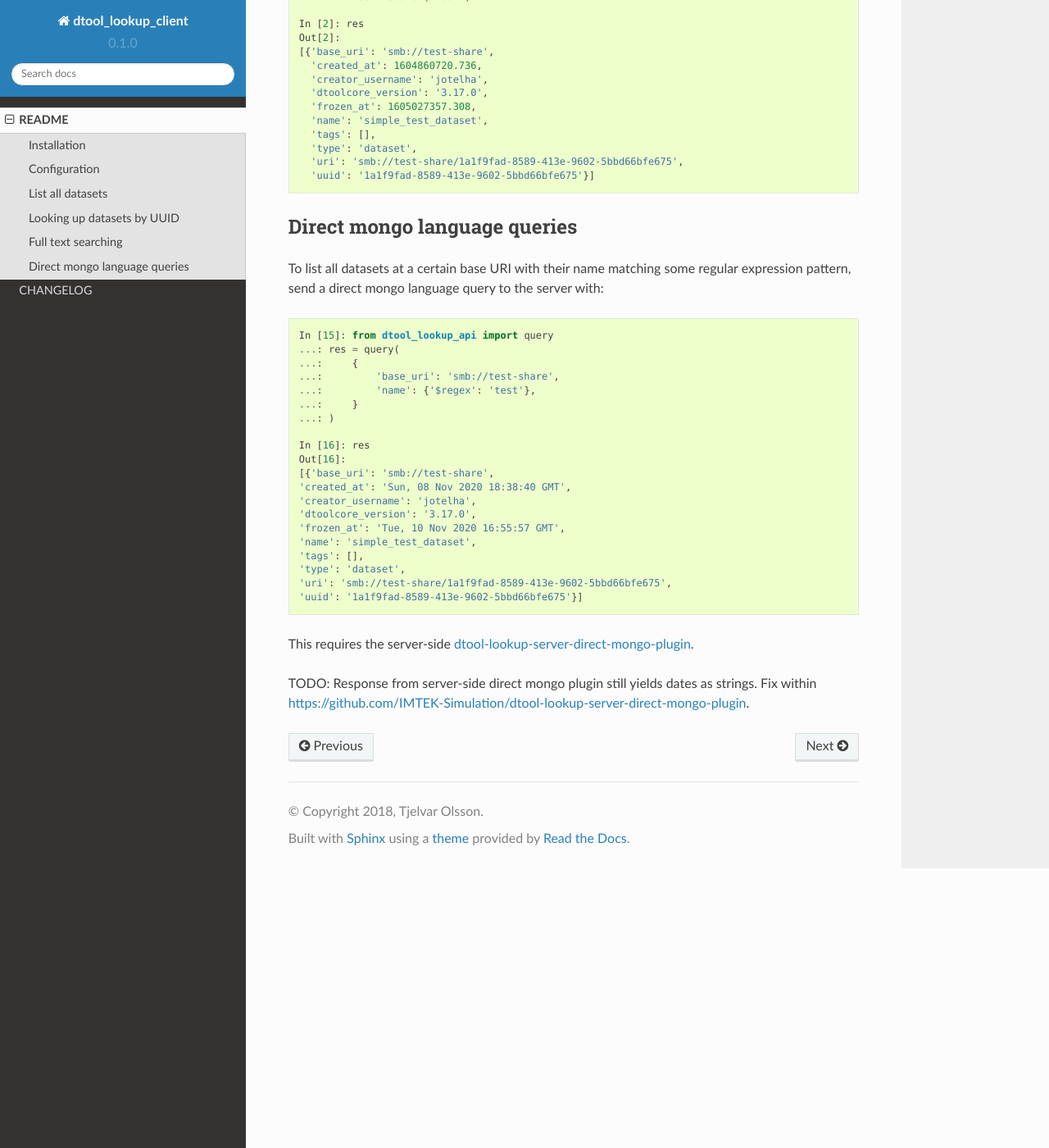
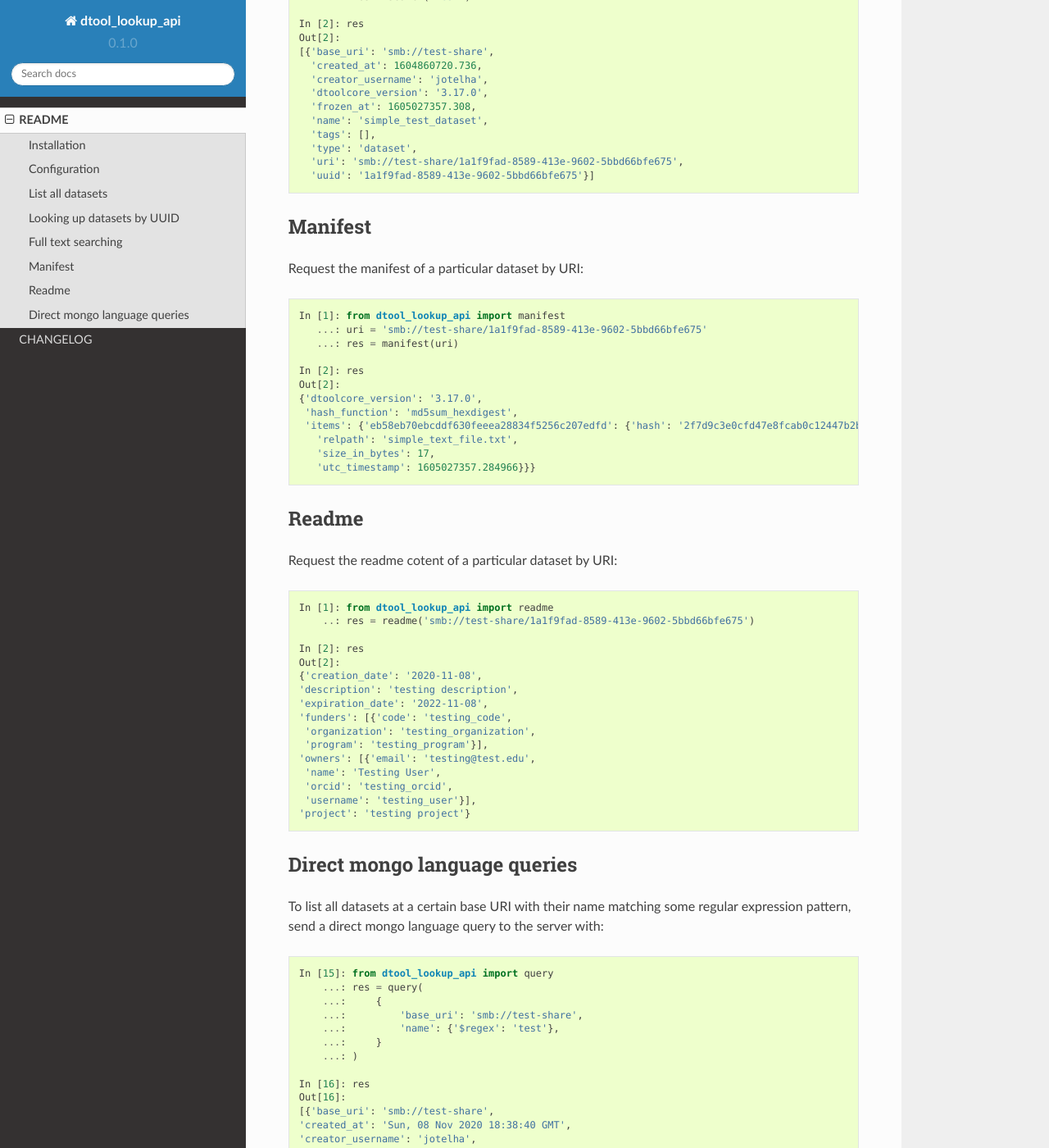
Before and after one commit to livMatS/dtool-lookup-api, a Sphinx documentation site: the page built from docs/source/README.rst, in a window 1280 px wide and 1400 px high, scrolled down 1749 px. Shown: the whole window at 82% size. Built offline with Sphinx 7.4.7 and the Read the Docs theme 2.0.0, drawn with Linux system fonts in a browser that asks for light colours; some of the changed text lies outside the part shown.

Commit message:
DOC: README

```diff
--- a/README.rst
+++ b/README.rst
@@ -95,6 +95,49 @@ Full text search for the word "test"::
       'uuid': '1a1f9fad-8589-413e-9602-5bbd66bfe675'}]
 
 
+Manifest
+--------
+
+Request the manifest of a particular dataset by URI::
+
+    In [1]: from dtool_lookup_api import manifest
+       ...: uri = 'smb://test-share/1a1f9fad-8589-413e-9602-5bbd66bfe675'
+       ...: res = manifest(uri)
+
+    In [2]: res
+    Out[2]:
+    {'dtoolcore_version': '3.17.0',
+     'hash_function': 'md5sum_hexdigest',
+     'items': {'eb58eb70ebcddf630feeea28834f5256c207edfd': {'hash': '2f7d9c3e0cfd47e8fcab0c12447b2bf0',
+       'relpath': 'simple_text_file.txt',
+       'size_in_bytes': 17,
+       'utc_timestamp': 1605027357.284966}}}
+
+
+Readme
+------
+
+Request the readme cotent of a particular dataset by URI::
+
+    In [1]: from dtool_lookup_api import readme
+        ..: res = readme('smb://test-share/1a1f9fad-8589-413e-9602-5bbd66bfe675')
+
+    In [2]: res
+    Out[2]:
+    {'creation_date': '2020-11-08',
+    'description': 'testing description',
+    'expiration_date': '2022-11-08',
+    'funders': [{'code': 'testing_code',
+     'organization': 'testing_organization',
+     'program': 'testing_program'}],
+    'owners': [{'email': 'testing@test.edu',
+     'name': 'Testing User',
+     'orcid': 'testing_orcid',
+     'username': 'testing_user'}],
+    'project': 'testing project'}
+
+
+
 Direct mongo language queries
 -----------------------------
 
@@ -102,12 +145,12 @@ To list all datasets at a certain base URI with their name matching some regular
 expression pattern, send a direct mongo language query to the server with::
 
     In [15]: from dtool_lookup_api import query
-    ...: res = query(
-    ...:     {
-    ...:         'base_uri': 'smb://test-share',
-    ...:         'name': {'$regex': 'test'},
-    ...:     }
-    ...: )
+        ...: res = query(
+        ...:     {
+        ...:         'base_uri': 'smb://test-share',
+        ...:         'name': {'$regex': 'test'},
+        ...:     }
+        ...: )
 
     In [16]: res
     Out[16]:
@@ -123,6 +166,29 @@ expression pattern, send a direct mongo language query to the server with::
     'uuid': '1a1f9fad-8589-413e-9602-5bbd66bfe675'}]
 
 
+It is possible to search readme content via::
+
+    In [21]: from dtool_lookup_api import query
+        ...: res = query(
+        ...:     {
+        ...:         'readme.owners.name': {'$regex': '^Testing User$'},
+        ...:     }
+        ...: )
+
+    In [22]: res
+    Out[22]:
+    [{'base_uri': 'smb://test-share',
+      'created_at': 'Sun, 08 Nov 2020 18:38:40 GMT',
+      'creator_username': 'jotelha',
+      'dtoolcore_version': '3.17.0',
+      'frozen_at': 'Tue, 10 Nov 2020 16:55:57 GMT',
+      'name': 'simple_test_dataset',
+      'tags': [],
+      'type': 'dataset',
+      'uri': 'smb://test-share/1a1f9fad-8589-413e-9602-5bbd66bfe675',
+      'uuid': '1a1f9fad-8589-413e-9602-5bbd66bfe675'}]
+
+
 This requires the server-side `dtool-lookup-server-direct-mongo-plugin
 <https://github.com/IMTEK-Simulation/dtool-lookup-server-direct-mongo-plugin>`_.
 
--- /dev/null
+++ b/docs/source/CONTRIBUTORS.rst
@@ -0,0 +1 @@
+.. include:: ../../CONTRIBUTORS.rst
--- a/docs/source/conf.py
+++ b/docs/source/conf.py
@@ -45,10 +45,10 @@ source_suffix = '.rst'
 master_doc = 'index'
 
 # General information about the project.
-project = u"dtool_lookup_client"
-copyright = u"2018, Tjelvar Olsson"
-author = u"Tjelvar Olsson"
-repo_name = u"dtool_lookup_client"
+project = u"dtool_lookup_api"
+copyright = u"2020, IMTEK Simulation"
+author = u"Johannes Laurin Hoermann"
+repo_name = u"dtool_lookup_api"
 
 # The version info for the project you're documenting, acts as replacement for
 # |version| and |release|, also used in various other places throughout the
@@ -161,6 +161,6 @@ man_pages = [
 #  dir menu entry, description, category)
 texinfo_documents = [
     (master_doc, repo_name, u'{} Documentation'.format(repo_name),
-     author, repo_name, u'Dtool plugin for interacting with dtool lookup server',
+     author, repo_name, u'Python API for interacting with dtool lookup server',
      'Miscellaneous'),
 ]
--- a/docs/source/index.rst
+++ b/docs/source/index.rst
@@ -9,4 +9,5 @@ Content
 
    README
    CHANGELOG
+   CONTRIBUTORS
    LICENSE
```
Also changed, not shown: CONTRIBUTORS.md (added, +5 -0 lines), setup.py (+3 -5 lines), 1 other file.
